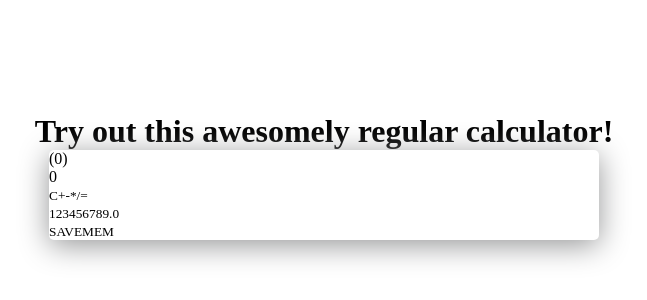
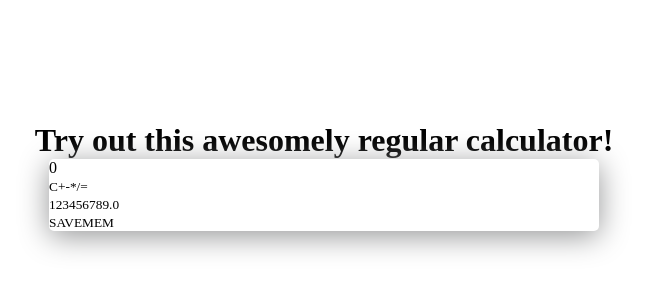
Before and after one commit to dorimusz/calculator-app, a React (Create React App) app in the folder frontend/: page / in a window 1280 px wide. Shown: the part 224-524 px from the top of the page, without its empty margins (316-963 px from the left). Built offline with nearby package versions, Linux system fonts and the light colour scheme.

Commit message:
display partial result

```diff
--- a/frontend/src/components/Calculator.jsx
+++ b/frontend/src/components/Calculator.jsx
@@ -10,7 +10,7 @@ const Calculator = () => {
         const numbers = [];
 
         for (let i = 1; i < 10; i++) {
-            numbers.push(<button onClick={() => updateDisplay(i)} key={i}>{i}</button>)
+            numbers.push(<button onClick={() => updateDisplay(i.toString())} key={i}>{i}</button>)
         }
         return numbers;
     };
@@ -22,11 +22,15 @@ const Calculator = () => {
         if ((operators.includes(clickedButton) && calculation === "") || (operators.includes(clickedButton) && operators.includes(calculation.slice(-1)))) return;
 
         setCalculation(calculation + clickedButton);
+
+        if (!operators.includes(clickedButton)) {
+            setResult(eval(calculation + clickedButton).toString())
+        }
     }
     return (
         <div className='calculator'>
             <div className='display'>
-                <p className='displayOnTheGo'>(0)</p>
+                {result ? <p className='displayOnTheGo'>{result}</p> : ''}
                 {calculation || "0"}
             </div>
 
```
